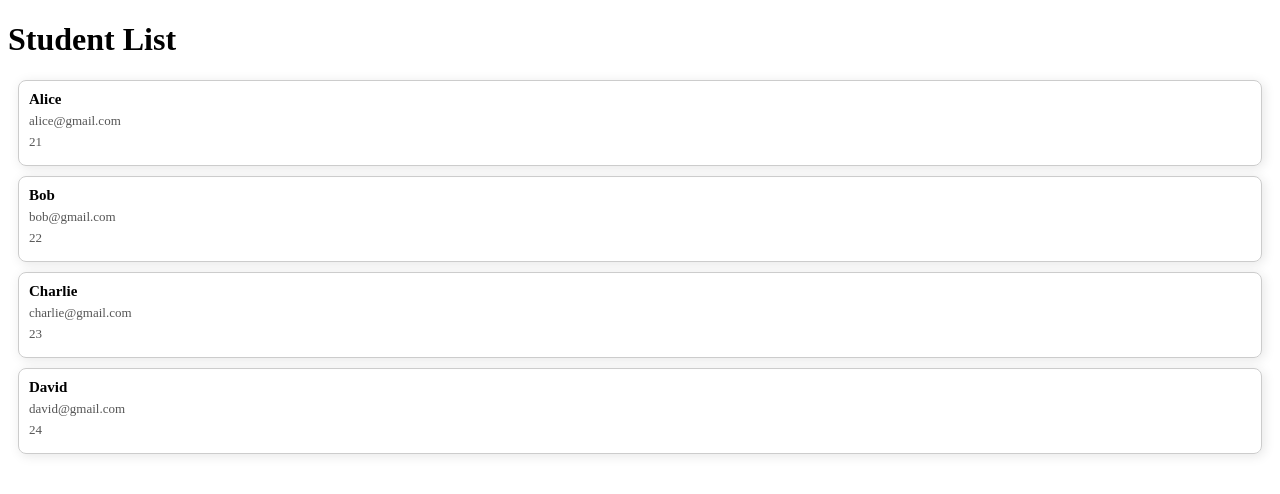
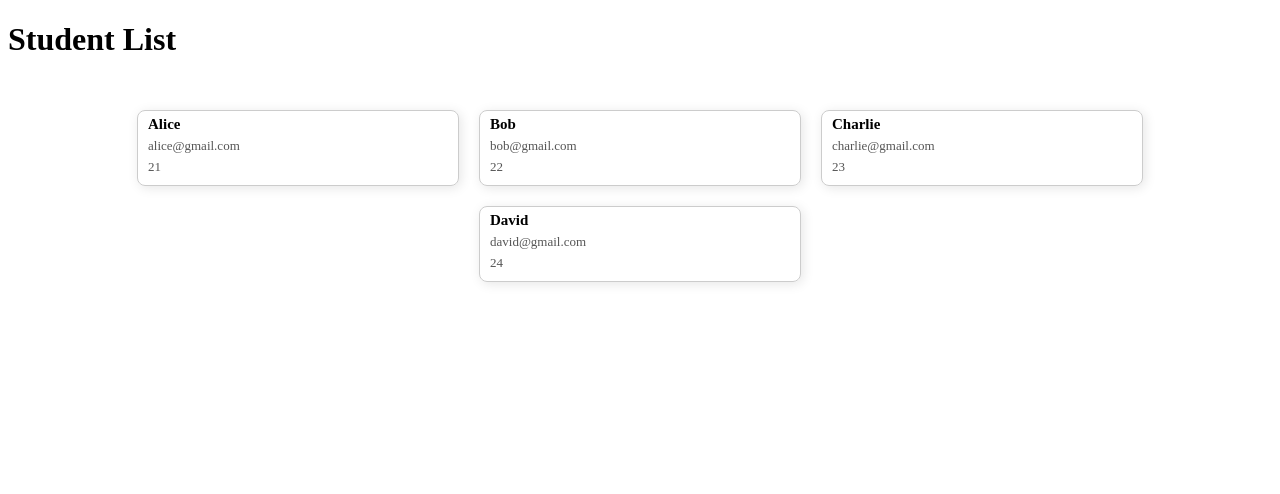
Before and after one commit to Shrilesh-Dhobale/A-22-Cards, a React (Vite) app: page / in a window 1280 px wide. Shown: the top 494 px of the page. Built offline with nearby package versions, Linux system fonts and the light colour scheme.

Commit message:
Styling added to home container

```diff
--- a/src/views/Home/Home.css
+++ b/src/views/Home/Home.css
@@ -1,9 +1,16 @@
+.home-container{
+    display:flex;
+    flex-wrap:wrap;
+    justify-content:center;
+    padding: 20px;
+}
 .student-card{
     border:1px solid #ccc;
     border-radius:8px;
-    padding:10px;
+    padding:5px 10px;
     margin:10px;
     box-shadow:2px 2px 12px rgba(0,0,0,0.1);
+    width: 300px;
 }
 .student-name{
     font-size:15px;
```
